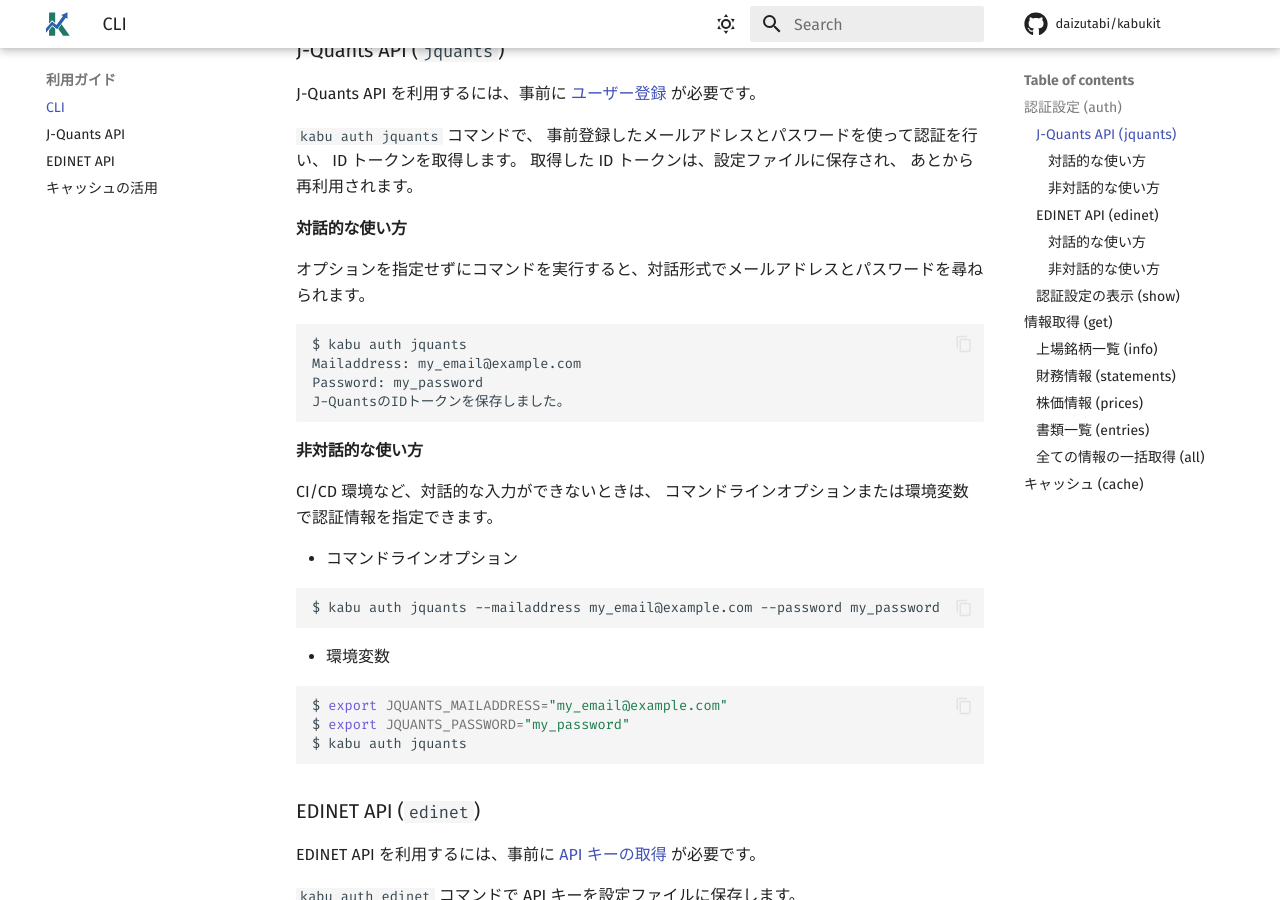
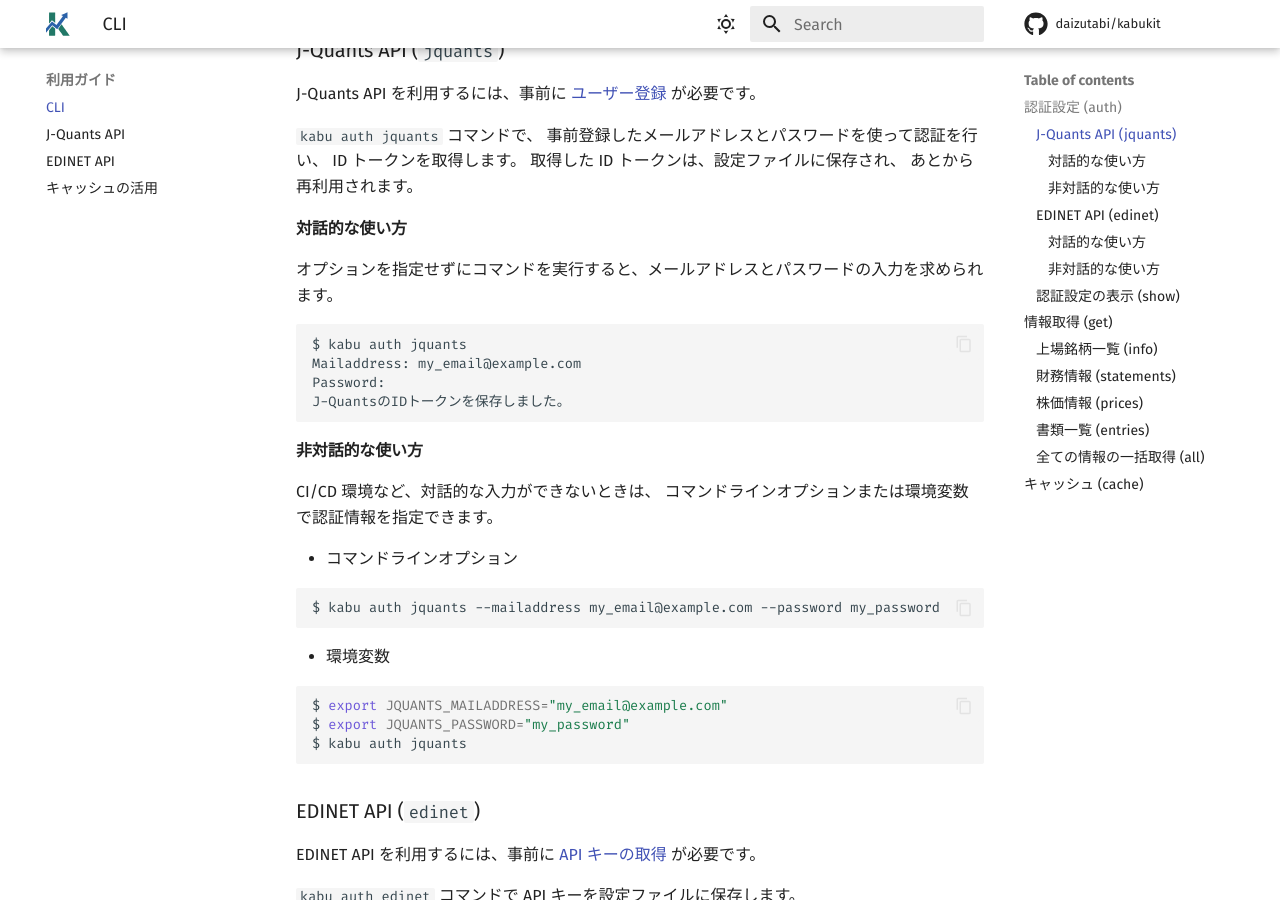
Before and after one commit to daizutabi/kabukit, an MkDocs documentation site: the page built from docs/guides/cli.md, in a window 1280 px wide and 900 px high, scrolled down 881 px. Built offline with MkDocs 1.6.1 and Material for MkDocs 9.7.7, drawn with Linux system fonts in a browser that asks for light colours; comment, search, counter and statistics services are not loaded.

Commit message:
docs(cli): 対話的な使い方の説明を明確化

````diff
--- a/docs/guides/cli.md
+++ b/docs/guides/cli.md
@@ -46,12 +46,12 @@ ID トークンを取得します。
 
 #### 対話的な使い方
 
-オプションを指定せずにコマンドを実行すると、対話形式でメールアドレスとパスワードを尋ねられます。
+オプションを指定せずにコマンドを実行すると、メールアドレスとパスワードの入力を求められます。
 
 ```bash
 $ kabu auth jquants
 Mailaddress: my_email@example.com
-Password: my_password
+Password:
 J-QuantsのIDトークンを保存しました。
 ```
 
````
